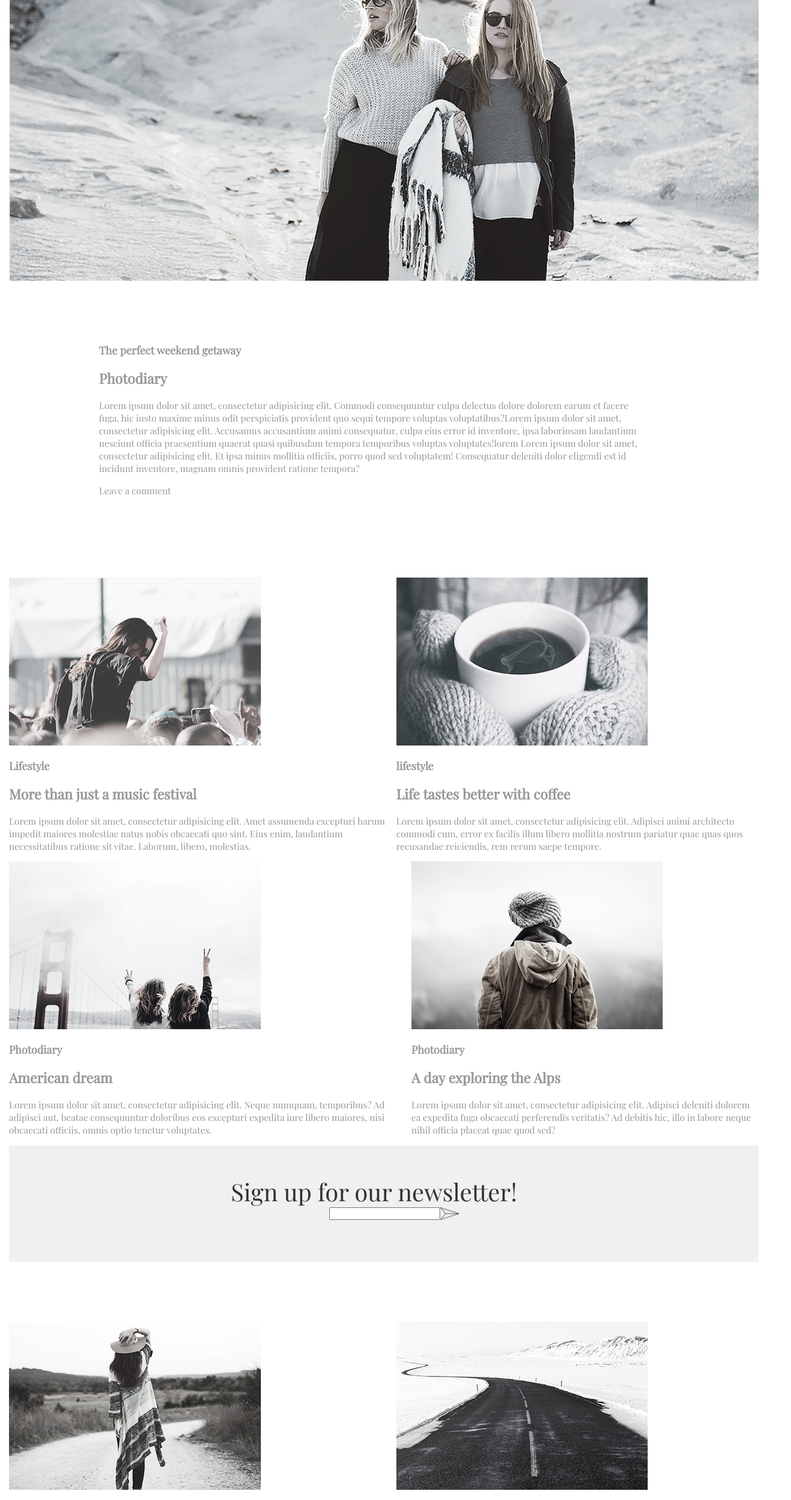
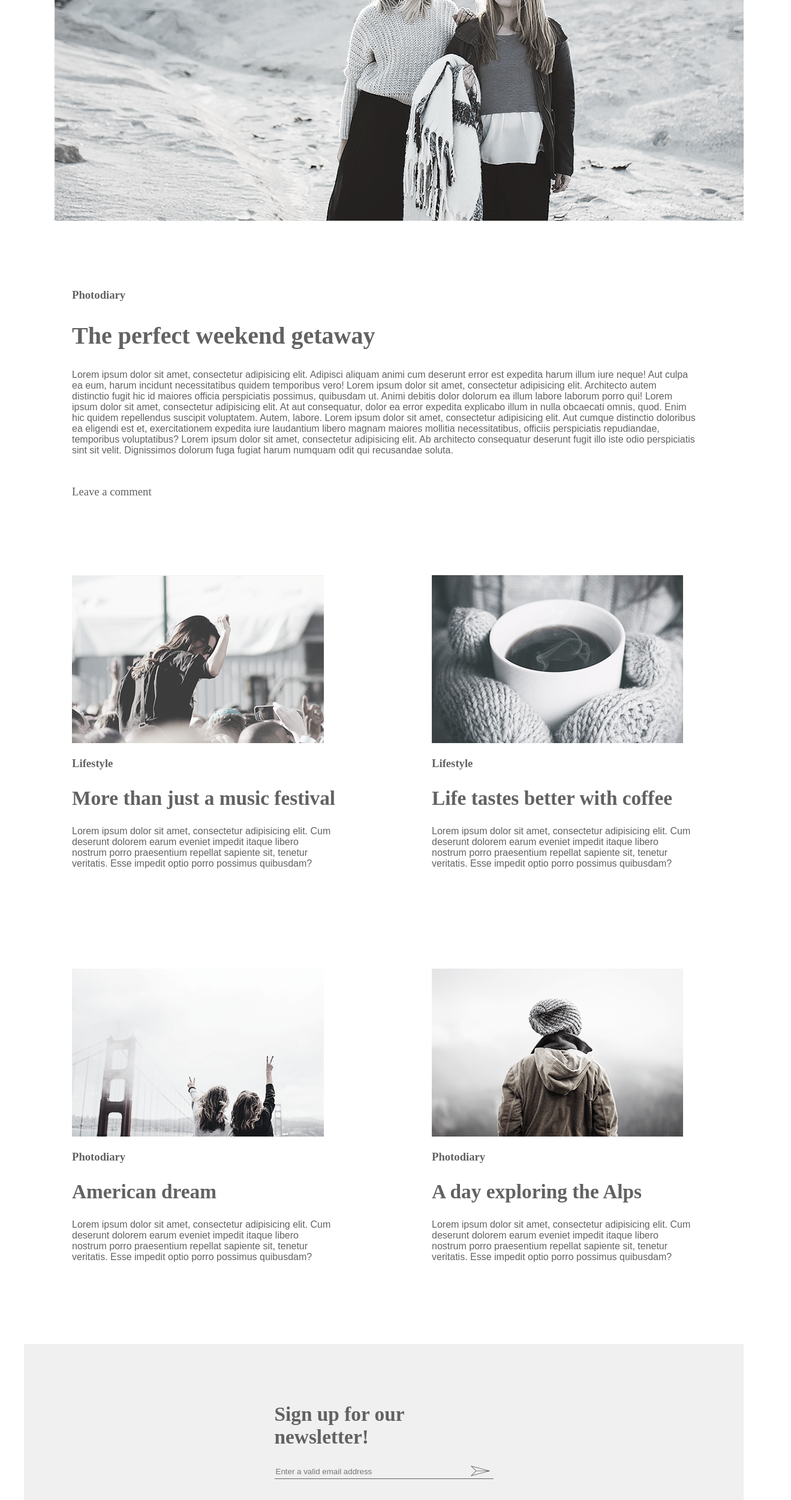
Before and after one commit to michvers/minimo, a plain HTML site: page index.html in a window 1280 px wide. Shown: the part 299-2800 px from the top of the page at 60% size, 1319 px wide, since content can reach past the window. Drawn offline with nearby package versions, Linux system fonts and the light colour scheme.

Commit message:
aanpassingen

```diff
--- a/css/styles.css
+++ b/css/styles.css
@@ -1,16 +1,25 @@
 *{
     box-sizing:border-box;
 }
-#font-face {
-    font-family: 'Inconsolata', monospace;
+@font-face {
+    font-family: Inconsolata, sans-serif;
+}
+@font-face {
+    font-family: PlayfairDisplay, sans-serif;
+    src: url('../fonts/PlayfairDisplay-Regular.ttf');
+}
+@font-face {
+    font-family: Ubuntu-Light, sans-serif;
+    src: url('../fonts/Ubuntu-Light.ttf');
 }
 body{
-    font-family: 'Playfair Display', serif;
-    font-size:15.35px;
-    color: rgba(151,151,151,1);
-    width:1250px;
-    /*background:red;*/
+    width:1200px;
+    font-family: PlayfairDisplay, sans-serif;
     margin: 0 auto;
+    color: #626262;
+}
+footer{
+    width:1200px;
 }
 
 /*FLEXBOX CSS*/
@@ -59,82 +68,152 @@ body{
 
 
 /*NAVIGATIE*/
-#navbar{
-    padding-top:20.156px;
-    padding-bottom:20.156px;
+body header h1{
+    font-family: Inconsolata;
 }
-/*LOGO*/
-#brandname{
-    margin-left:70px;
-    font-size:42.35px;
-    margin-top:70px;
-    margin-bottom:0px;
-    color:rgba(0,0,0,1);
-}
-
 nav{
 
 }
 nav ul li{
-    padding-right:70px;
+    padding-left:100px;
     list-style:none;
-    margin-top:70px;
+    padding-top: 55px;
 }
 nav ul li a{
     text-decoration:none;
     color:#6c6c6c;
-    font-size:20.35px;
+    font-size:14pt;
+    font-family: PlayfairDisplay;
 }
-nav ul li a:hover{
-    border-bottom:3px solid #5094f2;
-    padding-bottom:15px;
+nav ul li a:hover {
+    border-bottom: 3px solid #5094f2;
+    padding-bottom: 5px;
 }
+#navbar header{
+    margin-top: 40px;
+}
+/*NAVIGATIE END*/
+/*Section One*/
 #achtergrondfoto{
-    width:1250px;
+    padding-left: 50px;
+    width:1200px;
 }
 #photodiary{
-    width:900px;
+    padding-top: 90px;
 }
-#photodiaryuitlijnen{
-    margin-left:150px;
-    margin-top: 100px;
-    margin-bottom: 135px;
+main section article{
+    padding-left: 80px;
+    padding-right: 80px;
 }
-#newsletter{
-    background:#f0f0f0;
-    padding-top: 50px;
+main section article header h3{
+    font-size: 14pt;
+}
+main section article header h2{
+    font-size: 30pt;
+}
+#comment{
+   padding-top:30px;
+    font-family: Ubuntu-Light;
+    font-size: 14pt;
+}
+/*END SECTION ONE*/
+/*START SECTION TWO*/
+#sectiontwo{
+    padding-top: 110px;
+}
+h3{
+    font-family: Ubuntu-Light;
+    font-size: 14pt;
+}
+h2{
+    font-family: PlayfairDisplay;
+    font-size: 25pt;
+}
+#articles{
+    padding-top: 150px;
+}
+/*END SECTION TWO*/
+/*START SECTION NEWSLETTER*/
+#nieuwsbrief{
+    background-color: #f0f0f0;
+    margin-top: 120px;
     padding-bottom: 70px;
-    padding-left:20px;
+    padding-top: 70px;
+}
+#formmail{
+    border-bottom:1px solid #626262;
+    color:#626262;
+}
+#nieuwsbriefbox{
+    width:365px;
+    margin: 0 auto;
 }
 
-#newslettertekst{
-    font-size:40px;
-    color:#333333;
-    margin-left:350px;
+#formmail > input[type=email]{
+    border:0px;
+    background:#f0f0f0;
 }
-#foto1{
-    width:420px;
+#formmail > button{
+    border:0px;
+    background:#f0f0f0;
 }
-#mailbox{
-    width:202px;
-    margin: 0 auto;
+
+/*END SECTION NEWSLETTER*/
+/*START SECTION THREE*/
+#sectionthree{
+    padding-top: 120px;
 }
-#newsletterknop{
-    width:500px;
+
+#load{
+    margin:235px 0px 1350px 0px;
 }
-#articles3{
-    margin-top:100px;
+#load button{
+    border-radius: 0px;
+    border-style: none;
+    border: 1px solid black;
+    background: white;
+    padding: 10px;
+    font-size: 20pt;
+    font-family: PlayfairDisplay;
 }
-#loadmoreknop{
-    margin-top: 160px;
-    margin-bottom: 100px;
+/*END SECTION THREE*/
+
+/*START FOOTER*/
+/*
+#footbar{
+    background-color: #f0f0f0;
+    padding-left: 150px;
+    padding-right: 67px;
+    margin-top: 1000px;
 }
-#linkerfooter{
-    font-family: myriad,sans-serif;
-    color: #333333;
-    margin-left: 20px;
+#footbarlinks{
+
 }
-#footer{
+#footbarlinks a{
+    padding-right: 18px;
+    color: #626262;
+}
+#footbarrechts{
+
+}
+*/
+footer{
     background: #f0f0f0;
-    padding-top: 50px;
+    color: #626262;
+    padding-top: 25px;
+    padding-bottom: 25px;
+    font-family: PlayfairDisplay-Regular;
+    font-size: 14pt;
 }
+footer a{
+    color: #626262;
+    text-decoration:none;
+}
+#terms{
+    padding-left:50px;
+}
+#social > *{
+    padding:0px 10px;
+}
+
+/*END FOOTER*/
--- a/index.html
+++ b/index.html
@@ -18,132 +18,170 @@
 </head>
 <body>
 <header>
-    <div class="d-flex w-100" id="navbar">
-        <div class="d-flex w-50 .align-items-center" id="brand">
-            <p id="brandname">Minimo</p>
-        </div>
-        <nav class="d-flex w-50">
-            <ul class="d-flex justify-content-between w-100">
-                <li><a href=""></a></li>
-                <li><a href="lifestyle.html">Lifestyle</a></li>
-                <li><a href="Photodiary.html">Photodiary</a></li>
-                <li><a href="Music.html">Music</a></li>
-                <li><a href="Travel.html">Travel</a></li>
+    <div id="navbar" class="d-flex justify-content-between">
+        <header>
+            <h1>MINIM&Oslash;</h1>
+        </header>
+        <nav>
+            <ul class="d-flex justify-content-end">
+                <li><a href="lifestyle.html">LIFESTYLE</a></li>
+                <li><a href="photodiary.html">PHOTODIARY</a></li>
+                <li><a href="music.html">MUSIC</a></li>
+                <li><a href="travel.html">TRAVEL</a></li>
             </ul>
         </nav>
     </div>
 </header>
 <main>
-    <section>
-        <img alt="achtergrond" id="achtergrondfoto" src="images/backgroundheader.png">
-        <div id="photodiaryuitlijnen">
-            <h3>The perfect weekend getaway</h3>
-            <h2>Photodiary</h2>
-            <p id="photodiary">Lorem ipsum dolor sit amet, consectetur adipisicing elit. Commodi consequuntur culpa
-                delectus dolore dolorem
-                earum et facere fuga, hic iusto maxime minus odit perspiciatis provident quo sequi tempore voluptas
-                voluptatibus?Lorem ipsum dolor sit amet, consectetur adipisicing elit. Accusamus accusantium animi
-                consequatur, culpa eius error id inventore, ipsa laboriosam laudantium nesciunt officia praesentium
-                quaerat
-                quasi quibusdam tempora temporibus voluptas voluptates!lorem Lorem ipsum dolor sit amet, consectetur
-                adipisicing elit. Et ipsa minus mollitia officiis, porro quod sed voluptatem! Consequatur deleniti dolor
-                eligendi est id incidunt inventore, magnam omnis provident ratione tempora?</p>
-            <p>Leave a comment</p>
-        </div>
+    <section id="sectionone">
+        <img id=achtergrondfoto src="images/backgroundheader.png" alt="achtergrondfoto">
+        <article id="photodiary">
+            <header>
+                <h3>Photodiary</h3>
+                <h2>The perfect weekend getaway</h2>
+            </header>
+            <p>Lorem ipsum dolor sit amet, consectetur adipisicing elit. Adipisci aliquam animi cum deserunt error
+                est expedita harum illum iure neque! Aut culpa ea eum, harum incidunt necessitatibus quidem
+                temporibus vero! Lorem ipsum dolor sit amet, consectetur adipisicing elit. Architecto autem
+                distinctio fugit hic id maiores officia perspiciatis possimus, quibusdam ut. Animi debitis dolor
+                dolorum ea illum labore laborum porro qui! Lorem ipsum dolor sit amet, consectetur adipisicing elit.
+                At aut consequatur, dolor ea error expedita explicabo illum in nulla obcaecati omnis, quod. Enim hic
+                quidem repellendus suscipit voluptatem. Autem, labore. Lorem ipsum dolor sit amet, consectetur
+                adipisicing elit. Aut cumque distinctio doloribus ea eligendi est et, exercitationem expedita iure
+                laudantium libero magnam maiores mollitia necessitatibus, officiis perspiciatis repudiandae,
+                temporibus voluptatibus? Lorem ipsum dolor sit amet, consectetur adipisicing elit. Ab architecto
+                consequatur deserunt fugit illo iste odio perspiciatis sint sit velit. Dignissimos dolorum fuga
+                fugiat harum numquam odit qui recusandae soluta.</p>
+            <p id="comment">Leave a comment</p>
+
+        </article>
     </section>
-    <section>
-        <div class="d-flex justify-content-around" id="articles1">
+    <section id="sectiontwo">
+        <div class="d-flex">
             <article>
-                <img id="foto1" src="images/image1.png">
+                <img src="images/image1.png" alt="fotoeen">
+                <header>
                     <h3>Lifestyle</h3>
+                </header>
                 <h2>More than just a music festival</h2>
-                <p>Lorem ipsum dolor sit amet, consectetur adipisicing elit. Amet assumenda excepturi harum impedit
-                    maiores
-                    molestiae natus nobis obcaecati quo sint. Eius enim, laudantium necessitatibus ratione sit vitae.
-                    Laborum, libero, molestias.</p>
+                <p>Lorem ipsum dolor sit amet, consectetur adipisicing elit. Cum deserunt dolorem earum eveniet
+                    impedit itaque libero nostrum porro praesentium repellat sapiente sit, tenetur veritatis. Esse
+                    impedit optio porro possimus quibusdam?</p>
+
             </article>
             <article>
-                <img id="foto2" src="images/image2.png">
-                <h3>lifestyle</h3>
+                <img src="images/image2.png" alt="fototwee">
+                <header>
+                    <h3>Lifestyle</h3>
+                </header>
                 <h2>Life tastes better with coffee</h2>
-                <p>Lorem ipsum dolor sit amet, consectetur adipisicing elit. Adipisci animi architecto commodi cum,
-                    error ex
-                    facilis illum libero mollitia nostrum pariatur quae quas quos recusandae reiciendis, rem rerum saepe
-                    tempore.</p>
+                <p>Lorem ipsum dolor sit amet, consectetur adipisicing elit. Cum deserunt dolorem earum eveniet
+                    impedit itaque libero nostrum porro praesentium repellat sapiente sit, tenetur veritatis. Esse
+                    impedit optio porro possimus quibusdam?</p>
+
             </article>
         </div>
-        <div class="d-flex justify-content-around" id="articles2">
+        <div id="articles" class="d-flex">
             <article>
-                <img id="foto3" src="images/image3.png">
+                <img src="images/image3.png" alt="fotodrie">
+                <header>
                     <h3>Photodiary</h3>
+                </header>
                 <h2>American dream</h2>
-                <p>Lorem ipsum dolor sit amet, consectetur adipisicing elit. Neque numquam, temporibus? Ad adipisci aut,
-                    beatae consequuntur doloribus eos excepturi expedita iure libero maiores, nisi obcaecati officiis,
-                    omnis
-                    optio tenetur voluptates.</p>
+                <p>Lorem ipsum dolor sit amet, consectetur adipisicing elit. Cum deserunt dolorem earum eveniet
+                    impedit itaque libero nostrum porro praesentium repellat sapiente sit, tenetur veritatis. Esse
+                    impedit optio porro possimus quibusdam?</p>
+
             </article>
             <article>
-                <img id="foto4" src="images/image4.png">
+                <img src="images/image4.png" alt="fotovier">
+                <header>
                     <h3>Photodiary</h3>
+                </header>
                 <h2>A day exploring the Alps</h2>
-                <p>Lorem ipsum dolor sit amet, consectetur adipisicing elit. Adipisci deleniti dolorem ea expedita fuga
-                    obcaecati perferendis veritatis? Ad debitis hic, illo in labore neque nihil officia placeat quae
-                    quod
-                    sed?</p>
-            </article>
-    </section>
-    <section>
-        <article id="newsletter">
-            <header id="newslettertekst">Sign up for our newsletter!</header>
-            <div id="mailbox" class="d-flex">
-                <input type="email" id="newsletterknop">
-                <img src="images/mailicon.png" alt="mailpijltje">
-            </div>
-        </article>
-    </section>
-    <section>
-        <div class="d-flex justify-content-around" id="articles3">
-            <article>
-                <img id="foto5" src="images/image5.png">
-                <h3>Lifestyle</h3>
-                <h2>Top 10 songs for running</h2>
-                <p>Lorem ipsum dolor sit amet, consectetur adipisicing elit. Amet assumenda excepturi harum impedit
-                    maiores
-                    molestiae natus nobis obcaecati quo sint. Eius enim, laudantium necessitatibus ratione sit vitae.
-                    Laborum, libero, molestias.</p>
-            </article>
-            <article>
-                <img id="foto6" src="images/image6.png">
-                <h3>lifestyle</h3>
-                <h2>Cold winter days</h2>
-                <p>Lorem ipsum dolor sit amet, consectetur adipisicing elit. Adipisci animi architecto commodi cum,
-                    error ex
-                    facilis illum libero mollitia nostrum pariatur quae quas quos recusandae reiciendis, rem rerum saepe
-                    tempore.</p>
+                <p>Lorem ipsum dolor sit amet, consectetur adipisicing elit. Cum deserunt dolorem earum eveniet
+                    impedit itaque libero nostrum porro praesentium repellat sapiente sit, tenetur veritatis. Esse
+                    impedit optio porro possimus quibusdam?</p>
+
             </article>
         </div>
     </section>
-    <section id="loadmoreknop" class="d-flex justify-content-center">
-        <button type="button">Load more!</button>
+<!--    <section id="newsletter" class="d-flex flex-column">
+        <header class="d-flex justify-content-center">
+            <h2>Sign up for our newsletter!</h2>
+        </header>
+        <input type="email">
+    </section>-->
+    <div id="nieuwsbrief">
+        <div id="nieuwsbriefbox" class="justify-content-center">
+            <h2>Sign up for our newsletter!</h2>
+            <div class="d-flex justify-content-between" id="formmail">
+                <input placeholder="Enter a valid email address"
+                       type="email">
+                <button>
+                    <img height="17" src="images/mailicon.png"
+                         width="32"/>
+                </button>
+            </div>
+
+        </div>
+    </div>
+    <section id="sectionthree">
+        <div class="d-flex">
+            <article>
+                <img src="images/image5.png" alt="fotovijf">
+                <header>
+                    <h3>Lifestyle</h3>
+                </header>
+                <h2>Top 10 song for running</h2>
+                <p>Lorem ipsum dolor sit amet, consectetur adipisicing elit. Cum deserunt dolorem earum eveniet
+                    impedit itaque libero nostrum porro praesentium repellat sapiente sit, tenetur veritatis. Esse
+                    impedit optio porro possimus quibusdam?</p>
+
+            </article>
+            <article>
+                <img src="images/image6.png" alt="fotozes">
+                <header>
+                    <h3>Lifestyle</h3>
+                </header>
+                <h2>Cold winter days</h2>
+                <p>Lorem ipsum dolor sit amet, consectetur adipisicing elit. Cum deserunt dolorem earum eveniet
+                    impedit itaque libero nostrum porro praesentium repellat sapiente sit, tenetur veritatis. Esse
+                    impedit optio porro possimus quibusdam?</p>
+
+            </article>
+        </div>
+    </section>
+    <section id="load" class="d-flex justify-content-center">
+        <button>Load more</button>
     </section>
 </main>
 </body>
-<footer>
-    <div id="footer">
-    <div id="linkerfooter" class="d-flex">
+    <!--<div id="footbar" class="d-flex justify-content-between align-items-center">
 
+        <div id="footbarlinks" class="d-flex">
             <a href="termsandconditions.html">Terms and conditions</a>
             <a href="privacy.html">Privacy</a>
-
         </div>
-    <div id="rechterfooter" class="d-flex justify-content-end">
-
-            <a href="follow.html">Follow</a>
-            <a href="https://nl-nl.facebook.com/" target="_blank"><i class="fab fa-facebook-f"></i></a>
-            <a href="https://twitter.com/?lang=nl" target="_blank"><i class="fab fa-twitter"></i></a>
-            <a href="https://www.instagram.com/" target="_blank"><i class="fab fa-instagram"></i></a>
-
+        <nav id="footbarrechts">
+            <ul class="d-flex">
+                <li><a href="follow.html">Follow</a></li>
+                <li><a href="facebook.html">ing</a></li>
+                <li><a href="music.html">MUSIC</a></li>
+                <li><a href="travel.html">TRAVEL</a></li>
+            </ul>
+        </nav>
+    </div>-->
+    <footer class="d-flex justify-content-between align-items-center">
+        <div id="terms">
+            <a href="#">Terms and conditions</a>
+            <a href="#">Privacy</a>
         </div>
+        <div id="social" class="d-flex align-items-center">
+            <p>Follow</p>
+            <a href="#"><i class="fab fa-facebook-f"></i></a>
+            <a href="#"><i class="fab fa-twitter"></i></a>
+            <a href="#"><i class="fab fa-instagram"></i></a>
         </div>
 </footer>
 </html>
```
Lines whose indentation alone changed are shown as unchanged.
